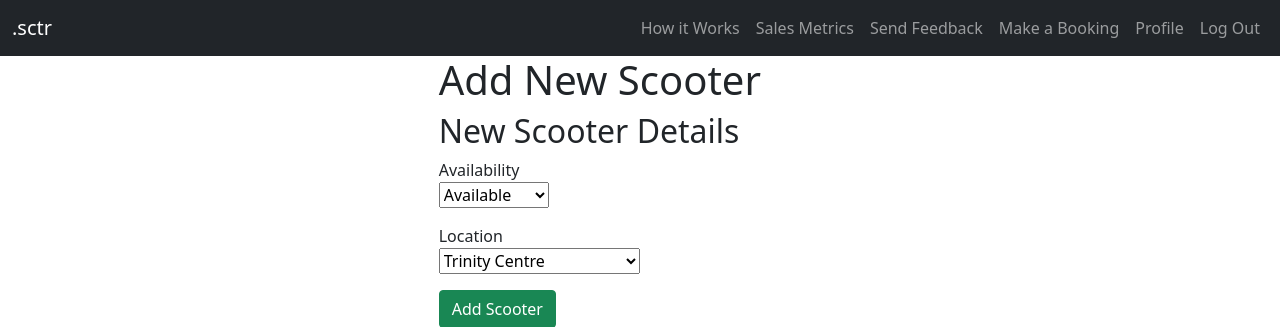
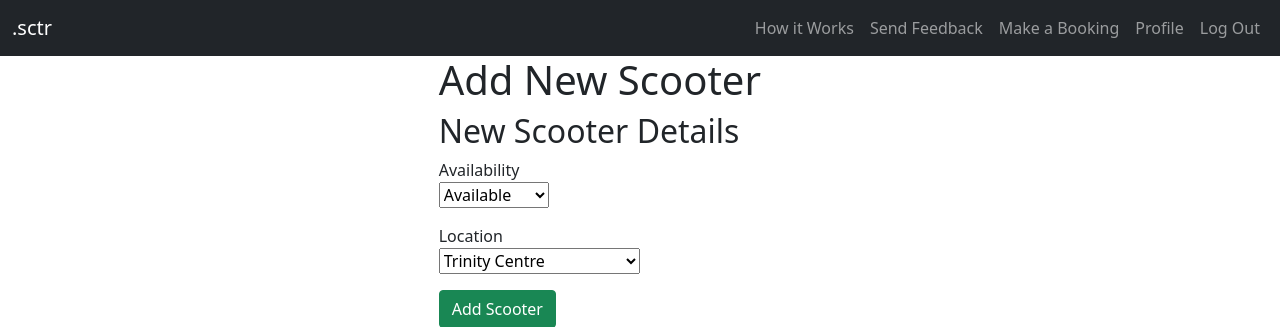
Before and after one commit to Lanrayy/software-engineering-project-comp2913, a Flask app: page /add_scooter in a window 1280 px wide. Shown: the top 327 px of the page. Run offline with Flask 2, Linux system fonts and the light colour scheme; a user stored in the database is signed in; some libraries are stand-ins or nearby versions.

Commit message:
Base template reupdated

```diff
--- a/app/templates/base.html
+++ b/app/templates/base.html
@@ -55,7 +55,6 @@
             {% if current_user.is_authenticated %}
               <!-- Customer nav -->
               {% if not current_user.account_type == "employee" and not current_user.account_type == "manager" %}
-              <li class="nav-item"><a class="nav-link" href="/sales_metrics">Sales Metrics</a></li>
               <li class="nav-item"><a class="nav-link" href="/send_feedback">Send Feedback</a></li>
               <li class="nav-item"><a class="nav-link" href="/booking1">Make a Booking</a></li>
               <li class="nav-item"><a class="nav-link" href="/profile">Profile</a></li>
```
